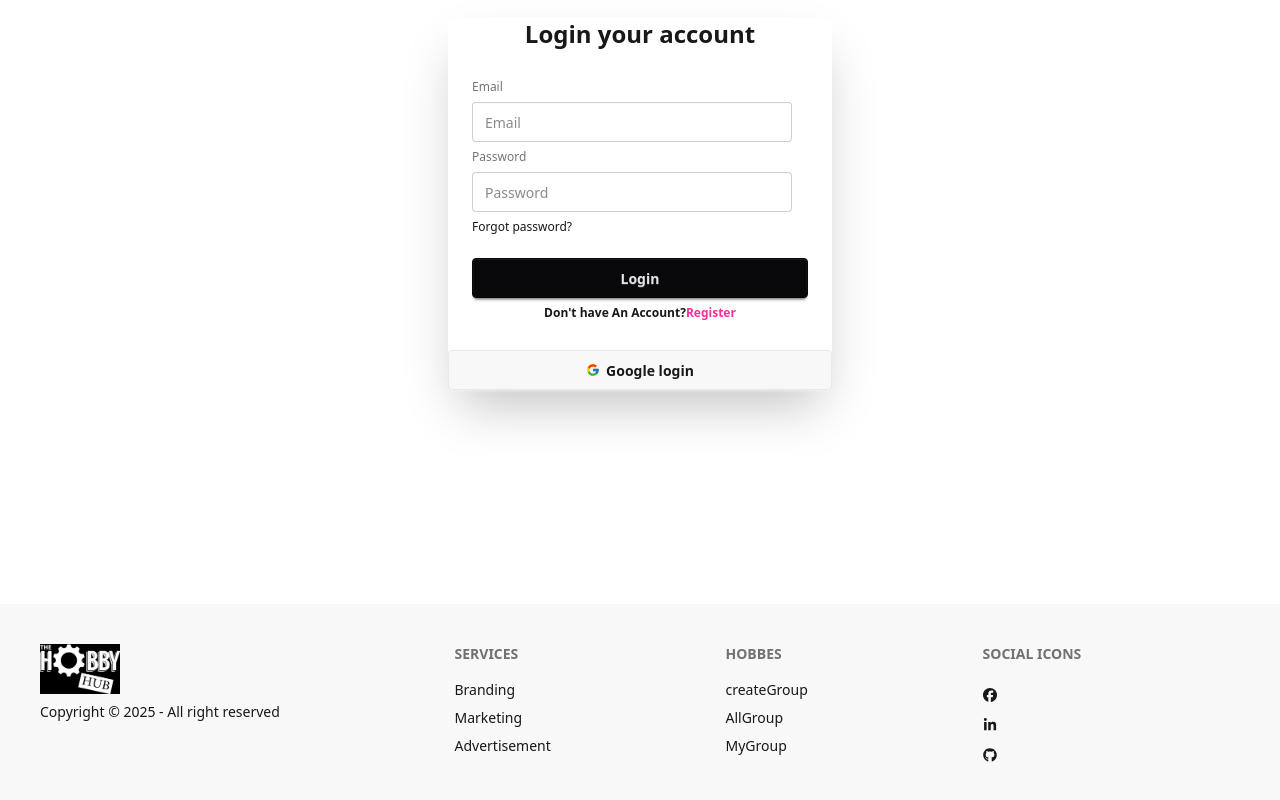
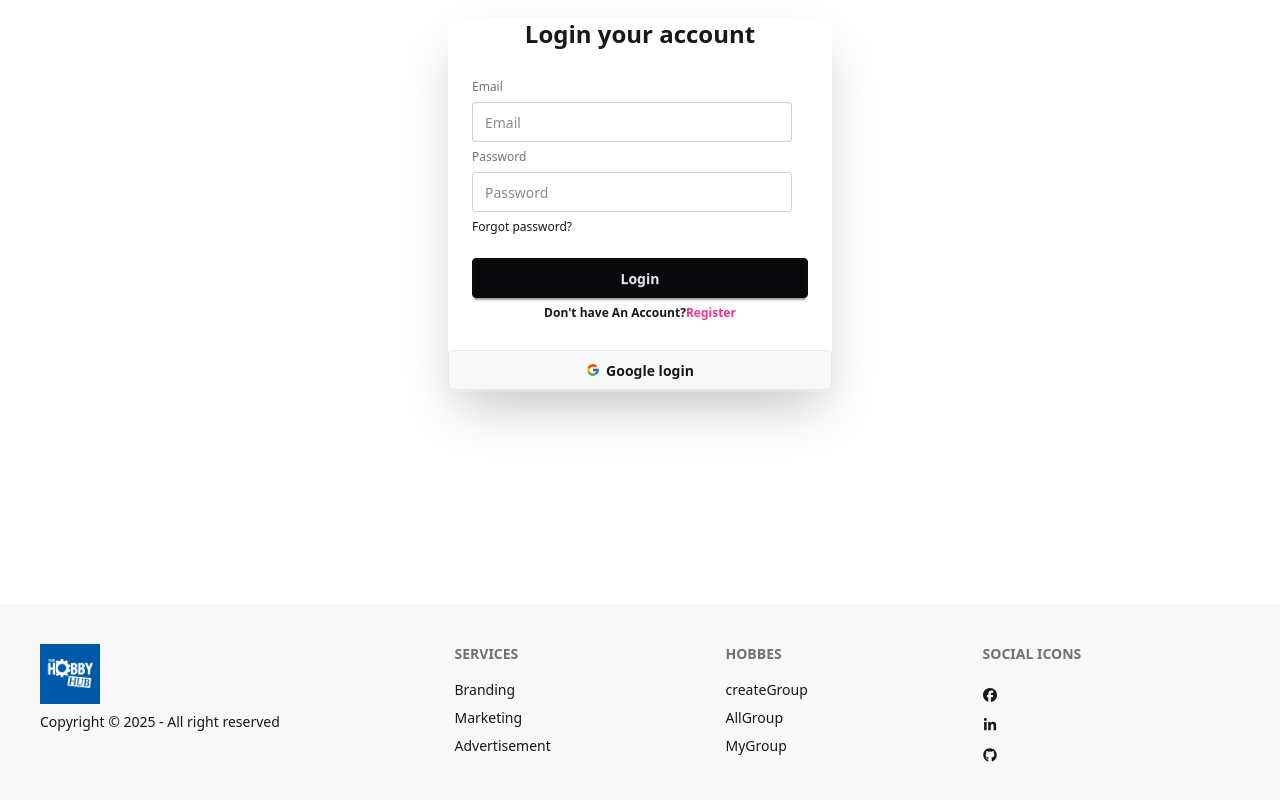
Before and after one commit to Noushinzahan872/hobby, a React (Vite) app: page /login in a window 1280 px wide. Shown: the part 276-1076 px from the top of the page. Built offline with nearby package versions, Linux system fonts and the light colour scheme; no server answers.

Commit message:
footer logo

```diff
--- a/src/components/Footer.jsx
+++ b/src/components/Footer.jsx
@@ -1,7 +1,7 @@
 import React from 'react';
 import { FaLinkedin, FaYoutube } from 'react-icons/fa';
 import { FaFacebook, FaGithub, FaLinkedinIn, FaSquareYoutube } from 'react-icons/fa6';
-import logo from '../assets/4b5591da-dab0-4ac8-80fb-3def19dbabd6.jpeg'
+import logo from '../assets/30696bd8-249f-426e-9c1d-9b32e367bd42.jpeg'
 
 
 
@@ -11,7 +11,7 @@ const Footer = () => {
         <footer className="footer sm:footer-horizontal bg-base-200 text-base-content p-10">
 
     <aside>
-    <img className='w-[80px]' src={logo} alt=''></img>
+    <img className='w-[60px]' src={logo} alt=''></img>
     <p>
     Copyright © 2025 - All right reserved
     </p>
```
